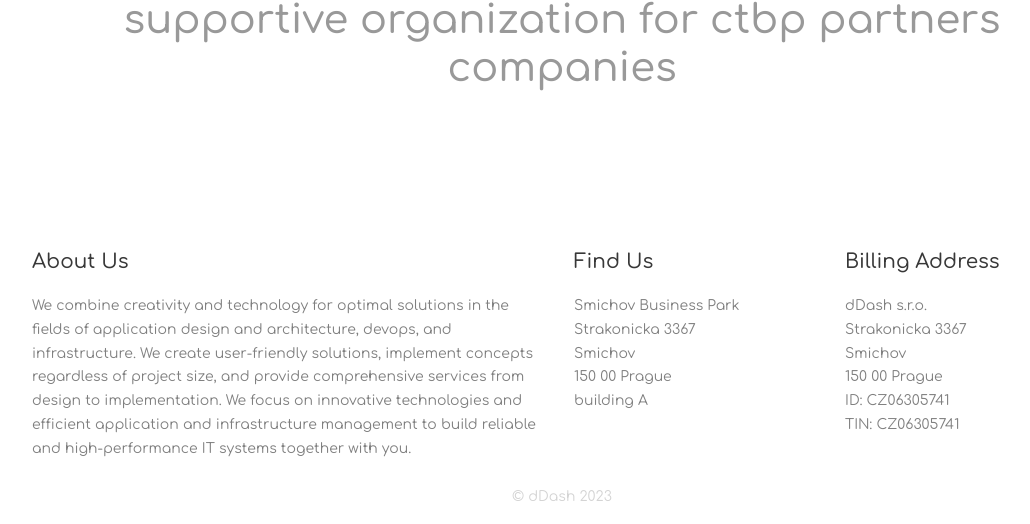
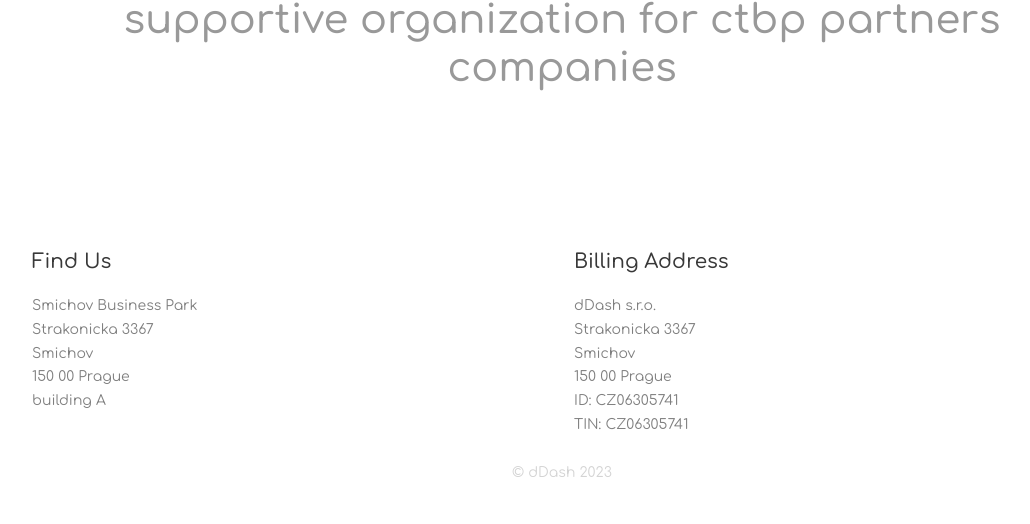
Before and after one commit to ddashcz/ddashcz.github.io, a plain HTML site: page index.html in a window 1280 px wide. Shown: the part 746-1270 px from the top of the page, without its empty margins (78-1108 px from the left). After the commit the page ends 1247 px from the top, so only its background shows below. Drawn offline with nearby package versions, Linux system fonts and the light colour scheme.

Commit message:
fix(index.html): remove about us

```diff
--- a/index.html
+++ b/index.html
@@ -29,14 +29,6 @@
           <div class="row" id="contact">
             <div class="col-lg-6">
               <div class="widget mb-4">
-                <h3>About Us</h3>
-                <p>
-                  We combine creativity and technology for optimal solutions in the fields of application design and architecture, devops, and infrastructure. We create user-friendly solutions, implement concepts regardless of project size, and provide comprehensive services from design to implementation. We focus on innovative technologies and efficient application and infrastructure management to build reliable and high-performance IT systems together with you.
-                </p>
-              </div>
-            </div>
-            <div class="col-lg-3">
-              <div class="widget mb-4">
                 <h3>Find Us</h3>
                 <p>
                   Smichov Business Park<br />
@@ -49,7 +41,7 @@
                 </p>
               </div>
             </div>
-            <div class="col-lg-3">
+            <div class="col-lg-6">
               <div class="widget mb-4">
                 <h3>Billing Address</h3>
                 <p>
```
